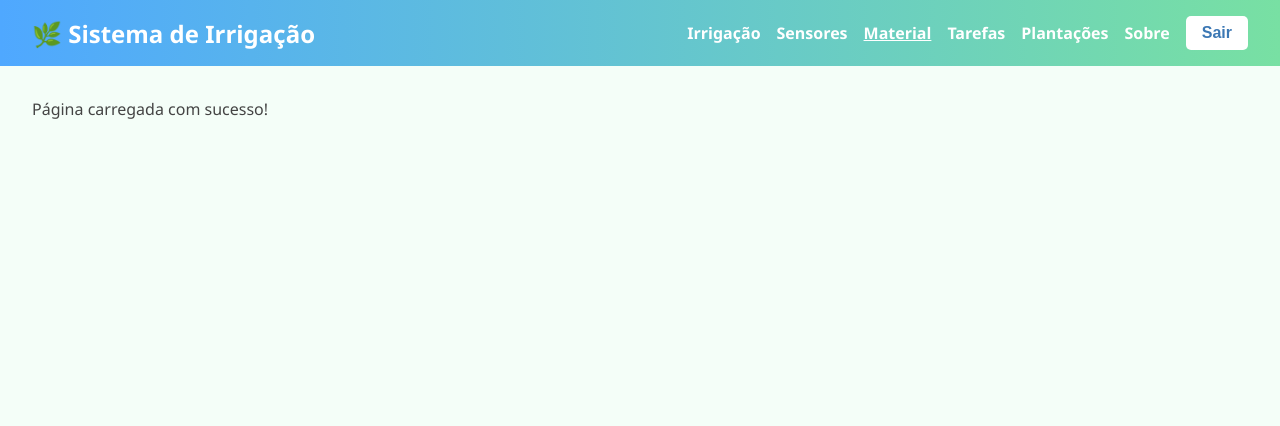
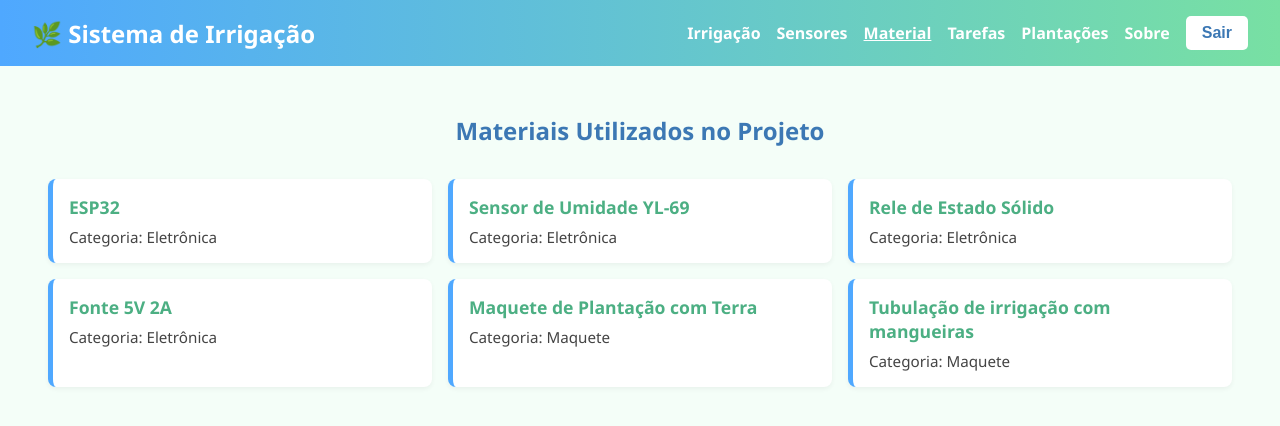
Before and after one commit to SrTinny/Sistema-de-irrigacao, a React (Vite) app: page /material in a window 1280 px wide. Shown: the top 426 px of the page. Built offline with nearby package versions, Linux system fonts and the light colour scheme; sample sign-in values are in the browser's storage.

Commit message:
refactor: refatorando o componente de material

```diff
--- a/src/components/material/material.jsx
+++ b/src/components/material/material.jsx
@@ -1,7 +1,37 @@
-import React from 'react';
+// Painel de Materiais Utilizados
+import React, { useEffect, useState } from 'react';
+import './material.scss';
+
+const listaMateriais = [
+  { id: 1, nome: 'ESP32', categoria: 'Eletrônica' },
+  { id: 2, nome: 'Sensor de Umidade YL-69', categoria: 'Eletrônica' },
+  { id: 3, nome: 'Rele de Estado Sólido', categoria: 'Eletrônica' },
+  { id: 4, nome: 'Fonte 5V 2A', categoria: 'Eletrônica' },
+  { id: 5, nome: 'Maquete de Plantação com Terra', categoria: 'Maquete' },
+  { id: 6, nome: 'Tubulação de irrigação com mangueiras', categoria: 'Maquete' },
+];
 
 const Material = () => {
-  return <div className="p-4 text-center">Página carregada com sucesso!</div>;
+  const [materiais, setMateriais] = useState([]);
+
+  useEffect(() => {
+    // Simulação de carregamento
+    setTimeout(() => setMateriais(listaMateriais), 1000);
+  }, []);
+
+  return (
+    <div className="materiais-container">
+      <h1>Materiais Utilizados no Projeto</h1>
+      <div className="materiais-grid">
+        {materiais.map((material) => (
+          <div key={material.id} className="material-card">
+            <h2>{material.nome}</h2>
+            <p>Categoria: {material.categoria}</p>
+          </div>
+        ))}
+      </div>
+    </div>
+  );
 };
 
 export default Material;
--- /dev/null
+++ b/src/components/material/material.scss
@@ -0,0 +1,59 @@
+@import '../../styles/variables.scss';
+@import '../../styles/mixins.scss';
+
+.materiais-container {
+  padding: $spacing-md;
+  background-color: $gray-bg;
+  font-family: $font-main;
+  color: $gray-dark;
+  min-height: 100vh;
+
+  h1 {
+    font-size: 1.5rem;
+    text-align: center;
+    margin-bottom: $spacing-lg;
+    color: $blue-dark;
+  }
+}
+
+.materiais-grid {
+  display: grid;
+  grid-template-columns: 1fr;
+  gap: $spacing-md;
+
+  .material-card {
+    background: $white;
+    border-left: 5px solid $blue;
+    padding: $spacing-md;
+    border-radius: 8px;
+    box-shadow: 0 2px 5px rgba(0, 0, 0, 0.05);
+    transition: transform 0.3s ease;
+
+    h2 {
+      font-size: 1.1rem;
+      color: $green-dark;
+      margin-bottom: $spacing-sm;
+    }
+
+    p {
+      font-size: 0.95rem;
+      color: $gray-dark;
+    }
+
+    &:hover {
+      transform: translateY(-3px);
+    }
+  }
+}
+
+@media (min-width: 600px) {
+  .materiais-grid {
+    grid-template-columns: repeat(2, 1fr);
+  }
+}
+
+@media (min-width: 900px) {
+  .materiais-grid {
+    grid-template-columns: repeat(3, 1fr);
+  }
+}
```
